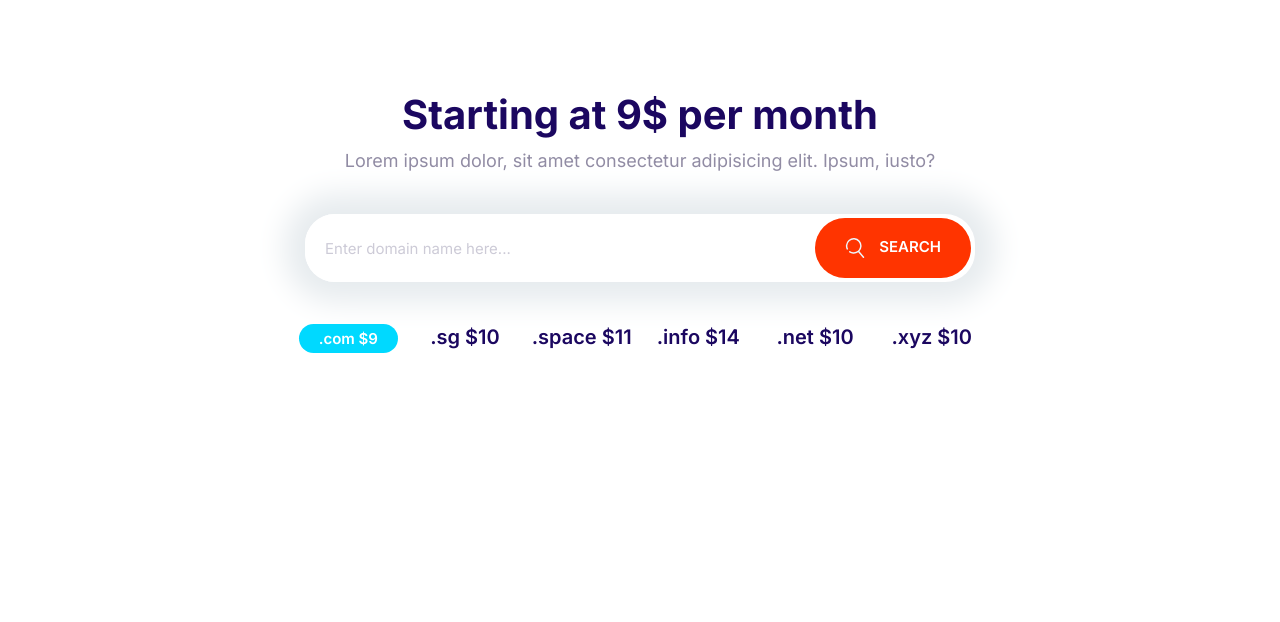
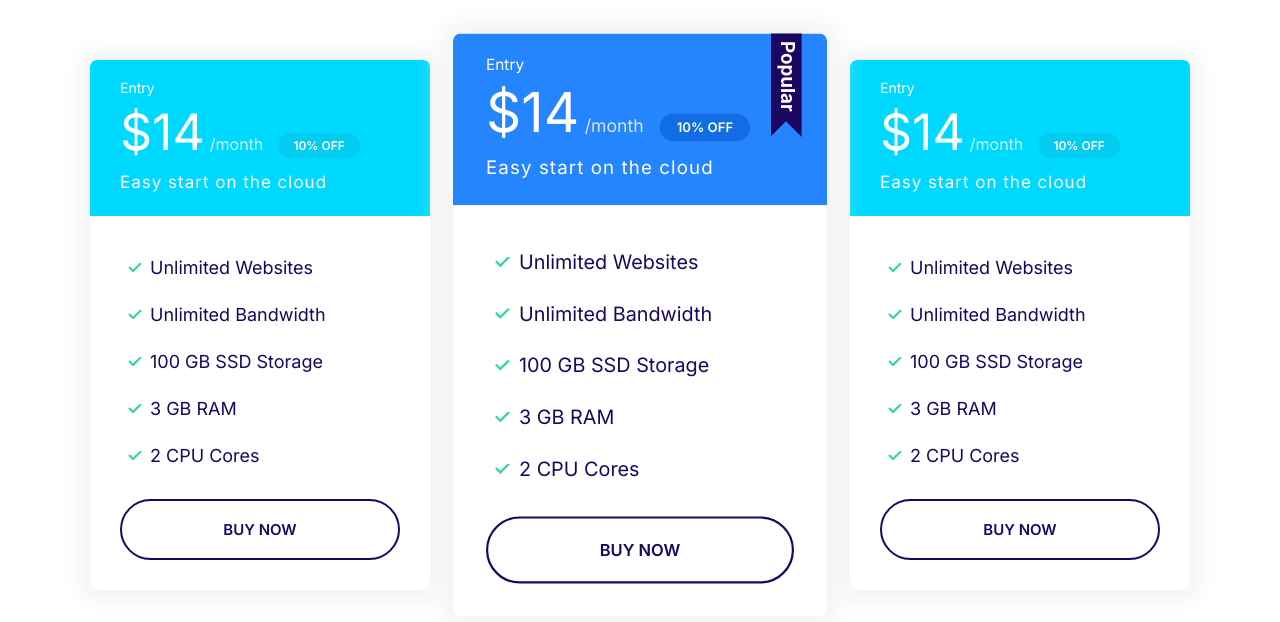
Before and after one commit to fainazfatima94/moshified, a plain HTML site: page index.html in a window 1280 px wide. Drawn offline with Linux system fonts and the light colour scheme.

Commit message:
block-plans

```diff
--- a/css/styles.css
+++ b/css/styles.css
@@ -343,12 +343,21 @@ a {
     color: #fff;
 }
 
+
+.card--primary .badge--primary {
+    background: #126de4;
+}
+
 .card--secondary .badge--secondary {
     background: #02cdf1;
 }
 
 
 /* Plans */
+.plan {
+    transition: transform 0.2s ease-out;
+}
+
 .plan__name {
     color: #fff;
     margin: 0;
@@ -379,6 +388,10 @@ a {
     margin-bottom: 2rem;
 }
 
+.plan--popular {
+    transform: scale(1.1);
+}
+
 .plan--popular .card__header {
     position: relative;
 }
@@ -390,6 +403,14 @@ a {
     position: absolute;
     top: -6px;
     right: 5%;
+}
+
+.plan:hover {
+    transform: scale(1.05);
+}
+
+.plan--popular:hover {
+    transform: scale(1.15);
 }
 
 @media screen and (min-width: 1024px) {
@@ -759,3 +780,14 @@ a {
         grid-template-columns: repeat(auto-fit, minmax(10rem, 1fr));
     }
 }
+
+
+/* Plans Block */
+.block-plans .grid {
+    gap: 8rem 4rem;
+}
+
+.block-plans .card {
+    max-width: 500px;
+    margin: 0 auto;
+}
--- a/index.html
+++ b/index.html
@@ -14,35 +14,72 @@
     <link rel="stylesheet" href="css/styles.css" />
   </head>
   <body>
-    <section class="block container block-domain">
-      <header class="block__header">
-        <h2>Starting at 9$ per month</h2>
-        <p>
-          Lorem ipsum dolor, sit amet consectetur adipisicing elit. Ipsum,
-          iusto?
-        </p>
-      </header>
-      <div class="input-group">
-        <input
-          type="text"
-          class="input"
-          placeholder="Enter domain name here..."
-        />
-        <button class="btn btn--accent">
-          <svg class="icon icon--white">
-            <use xlink:href="images/sprite.svg#search"></use>
-          </svg>
-          Search
-        </button>
+    <section class="block container block-plans">
+      <div class="grid grid--1x3">
+        <div class="plan">
+          <div class="card card--secondary">
+            <header class="card__header">
+              <h3 class="plan__name">Entry</h3>
+              <span class="plan__price">$14</span>
+              <span class="plan__billing-cycle">/month</span>
+              <span class="badge badge--secondary badge--small">10% OFF</span>
+              <span class="plan__description">Easy start on the cloud</span>
+            </header>
+            <div class="card__body">
+              <ul class="list list--tick">
+                <li class="list__item">Unlimited Websites</li>
+                <li class="list__item">Unlimited Bandwidth</li>
+                <li class="list__item">100 GB SSD Storage</li>
+                <li class="list__item">3 GB RAM</li>
+                <li class="list__item">2 CPU Cores</li>
+              </ul>
+              <button class="btn btn--outline btn--block">Buy Now</button>
+            </div>
+          </div>
+        </div>
+        <div class="plan plan--popular">
+          <div class="card card--primary">
+            <header class="card__header">
+              <h3 class="plan__name">Entry</h3>
+              <span class="plan__price">$14</span>
+              <span class="plan__billing-cycle">/month</span>
+              <span class="badge badge--primary badge--small">10% OFF</span>
+              <span class="plan__description">Easy start on the cloud</span>
+            </header>
+            <div class="card__body">
+              <ul class="list list--tick">
+                <li class="list__item">Unlimited Websites</li>
+                <li class="list__item">Unlimited Bandwidth</li>
+                <li class="list__item">100 GB SSD Storage</li>
+                <li class="list__item">3 GB RAM</li>
+                <li class="list__item">2 CPU Cores</li>
+              </ul>
+              <button class="btn btn--outline btn--block">Buy Now</button>
+            </div>
+          </div>
+        </div>
+        <div class="plan">
+          <div class="card card--secondary">
+            <header class="card__header">
+              <h3 class="plan__name">Entry</h3>
+              <span class="plan__price">$14</span>
+              <span class="plan__billing-cycle">/month</span>
+              <span class="badge badge--secondary badge--small">10% OFF</span>
+              <span class="plan__description">Easy start on the cloud</span>
+            </header>
+            <div class="card__body">
+              <ul class="list list--tick">
+                <li class="list__item">Unlimited Websites</li>
+                <li class="list__item">Unlimited Bandwidth</li>
+                <li class="list__item">100 GB SSD Storage</li>
+                <li class="list__item">3 GB RAM</li>
+                <li class="list__item">2 CPU Cores</li>
+              </ul>
+              <button class="btn btn--outline btn--block">Buy Now</button>
+            </div>
+          </div>
+        </div>
       </div>
-      <ul class="list block-domain__prices">
-        <li><span class="badge badge--secondary">.com $9</span></li>
-        <li>.sg $10</li>
-        <li>.space $11</li>
-        <li>.info $14</li>
-        <li>.net $10</li>
-        <li>.xyz $10</li>
-      </ul>
     </section>
     <script src="js/main.js"></script>
   </body>
```
Also changed, not shown: components/block-plans.html (added, +67 -0 lines), components/block-domain.html (renamed from components/domain-block.html).
